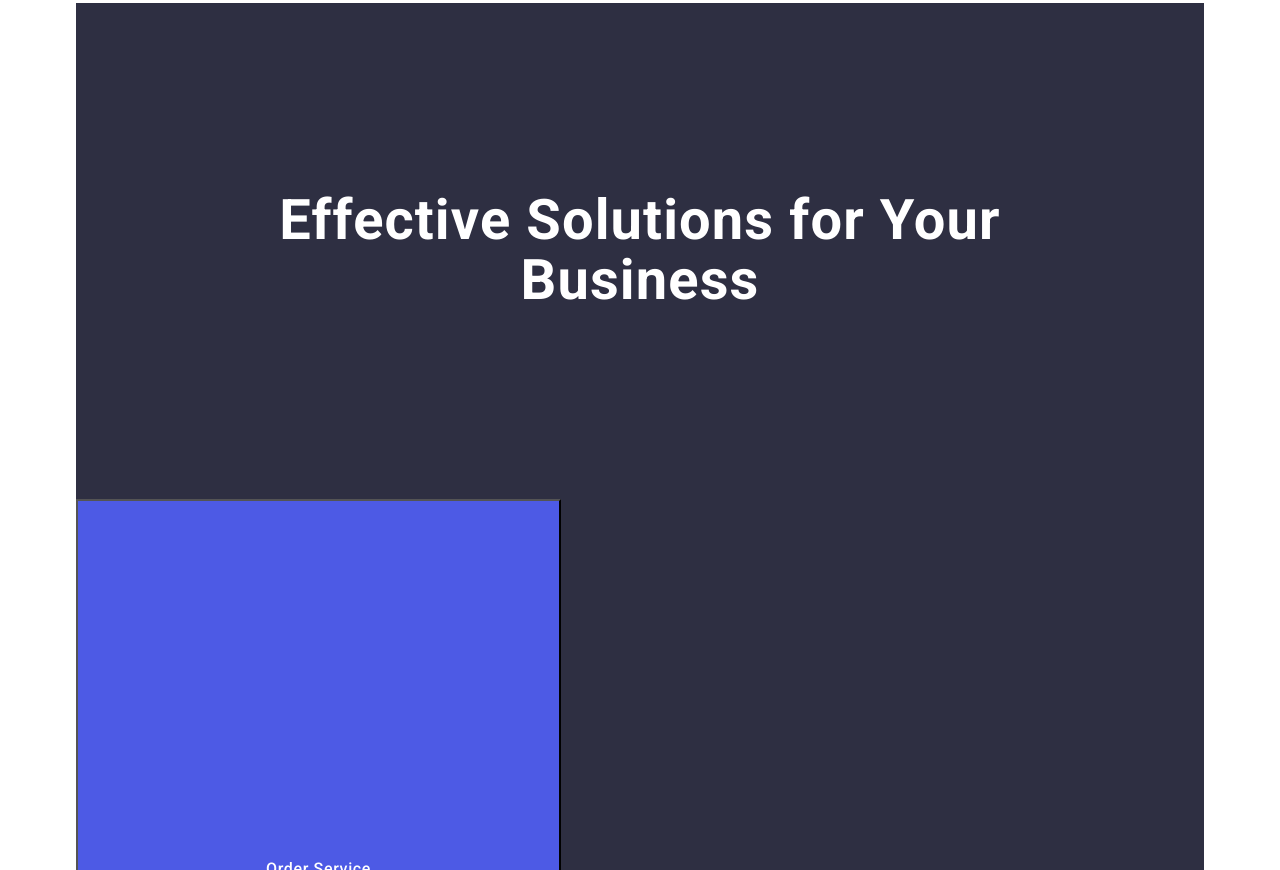
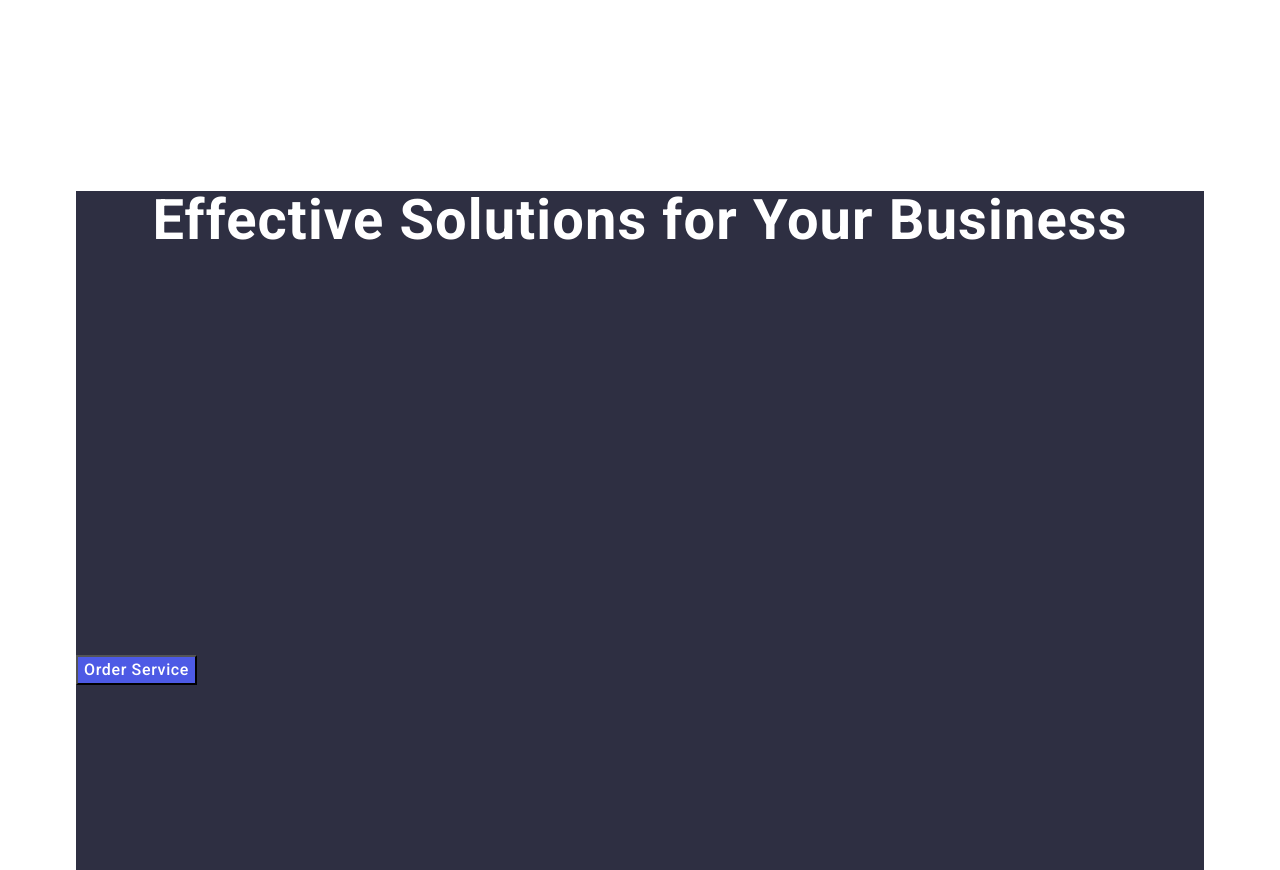
Before and after one commit to FinJex/goit-markup-hw-03, a plain HTML site: page index.html in a window 1280 px wide. Shown: the part 2069-2939 px from the top of the page. Drawn offline with nearby package versions, Linux system fonts and the light colour scheme.

Commit message:
add index.html file

```diff
--- a/css/style.css
+++ b/css/style.css
@@ -117,7 +117,8 @@ a:hover, a:focus {
     line-height: 1.07;
     text-align: center;
     margin: 0 auto;
-    padding: 188px 192px;
+    margin-top: 188px;
+    margin-bottom: 48px;
 }
 .button {
    font-weight: 500;
@@ -130,7 +131,9 @@ a:hover, a:focus {
     font-family: "Roboto", sans-serif;
     cursor: pointer;
     margin: 0 auto;
-    padding: 356px 188px;
+    text-align: center;
+    margin-bottom: 188px;
+    margin-top: 356px;
 }
 
 button:hover, button:focus {
@@ -138,7 +141,7 @@ button:hover, button:focus {
 }
 
 
-/* #endregion section1 */
+/* #argin-top: 356px;endregion section1 */
 
 /* #region section2 */
 .step {
```
